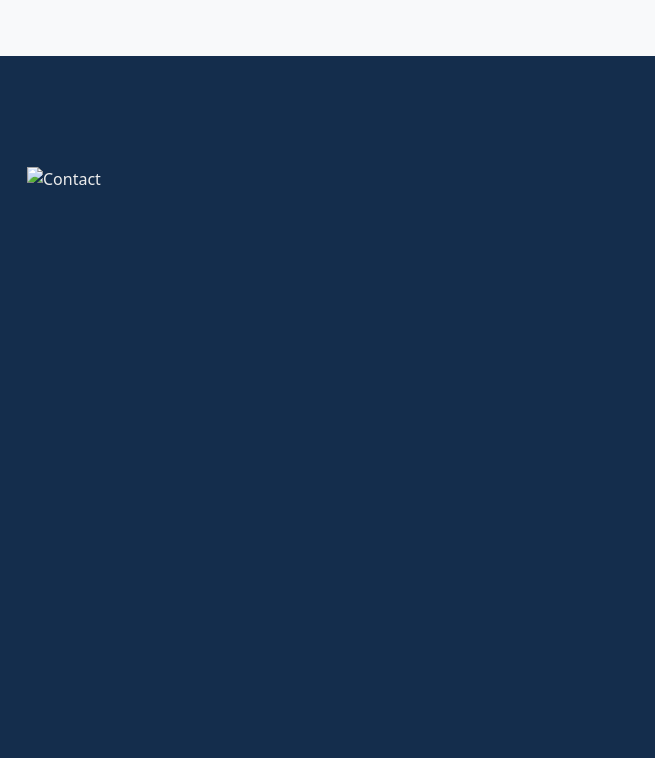
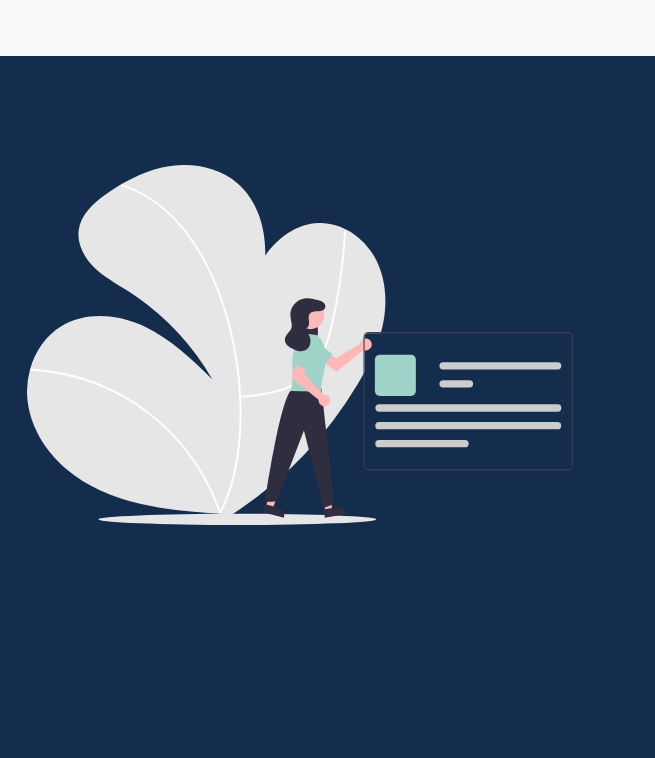
Before and after one commit to ghezel1995/week-four-portfolio, a plain HTML site: page contact.html in a window 1280 px wide. Shown: the full height of the page, 625-1280 px from the left. Drawn offline with nearby package versions, Linux system fonts and the light colour scheme.

Commit message:
Fixed contact image problem

```diff
--- a/contact.html
+++ b/contact.html
@@ -98,7 +98,7 @@
           <div class="col-md-6">
             <img
               class="img-fluid contact-img"
-              src="/images/contact.svg"
+              src="/images/undraw_profile_data_re_v81r.svg"
               alt="Contact"
             />
           </div>
```
